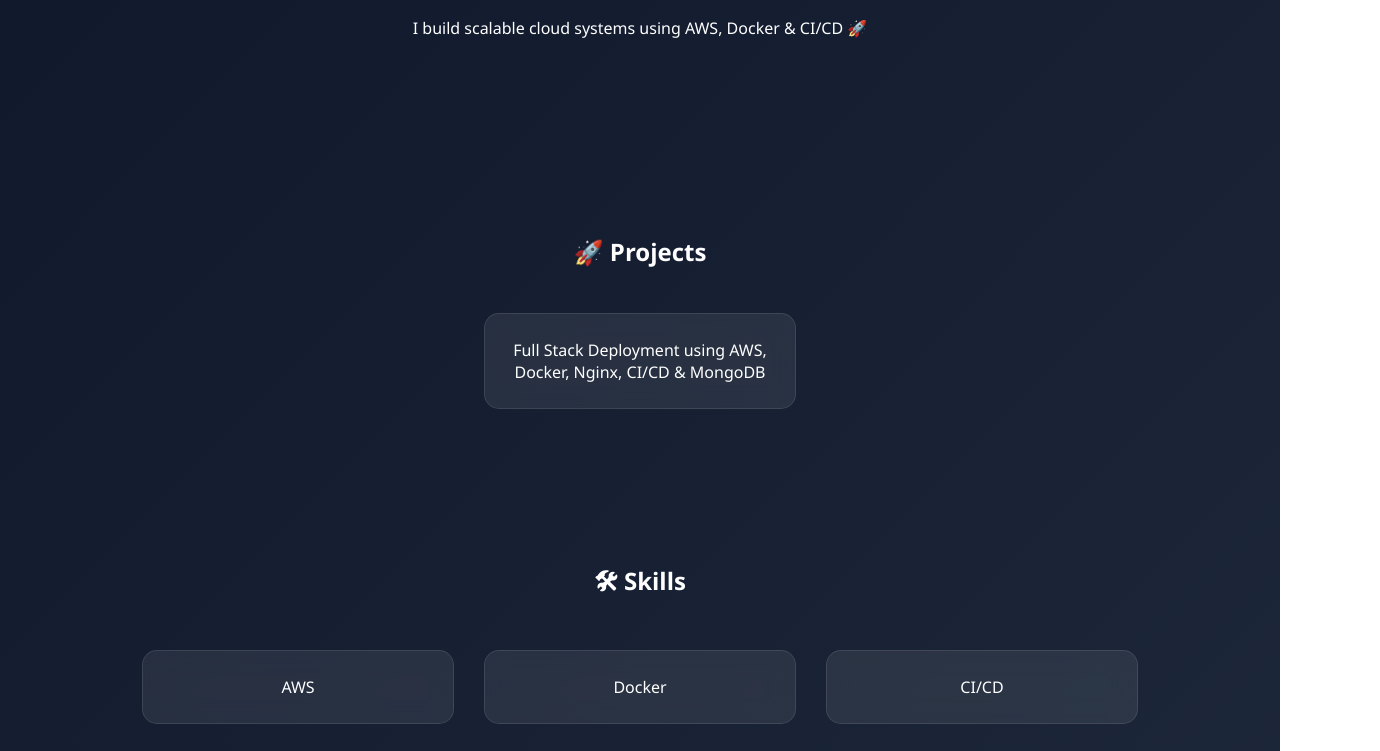
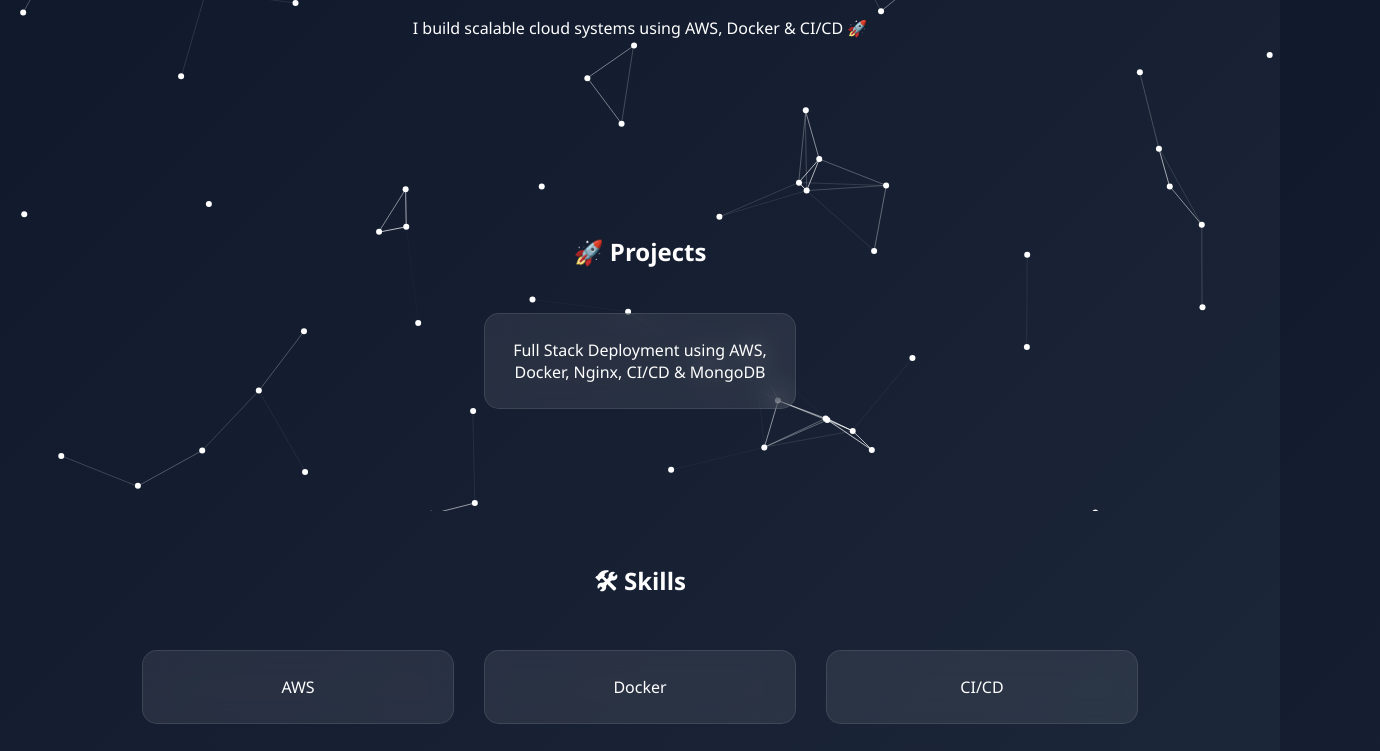
Before and after one commit to nailwalmayank3-droid/my-portfolio, a plain HTML site: page index.html in a window 1280 px wide. Shown: the part 289-1040 px from the top of the page, 1380 px wide, since content can reach past the window. Drawn offline with nearby package versions, Linux system fonts and the light colour scheme; no server answers.

Commit message:
final insane UI

```diff
--- a/index.html
+++ b/index.html
@@ -91,11 +91,30 @@
     margin: 5px auto;
     width: fit-content;
   }
+#particles-js {
+  position: fixed;
+  width: 100%;
+  height: 100%;
+  z-index: -1;
+}
+
+#progress {
+  position: fixed;
+  top: 0;
+  left: 0;
+  height: 4px;
+  background: #38bdf8;
+  width: 0%;
+  z-index: 999;
+}
 </style>
+<meta charset="UTF-8">
 <link href="https://unpkg.com/aos@2.3.4/dist/aos.css" rel="stylesheet">
 </head>
 
 <body>
+<div id="progress"></div>
+<div id="particles-js"></div>
 
 <header>
   <button onclick="toggleMode()">🌙 Toggle Mode</button>
@@ -103,7 +122,7 @@
 
 <div class="hero" data-aos="fade-up">
   <h1>Mayank Nailwal</h1>
-<p>I build scalable cloud systems using AWS, Docker & CI/CD 🚀</p>
+<p id="typing"></p>
 </div>
 
 <div class="section" data-aos="fade-right">
@@ -177,6 +196,42 @@
     duration: 1000
   });
 </script>
+<script src="https://unpkg.com/aos@2.3.4/dist/aos.js"></script>
+<script src="https://cdn.jsdelivr.net/npm/particles.js"></script>
+
+<script>
+AOS.init({ duration: 1000 });
+
+// typing effect
+const text = "I build scalable cloud systems using AWS, Docker & CI/CD 🚀";
+let i = 0;
+function typeEffect() {
+  if (i < text.length) {
+    document.getElementById("typing").innerHTML += text.charAt(i);
+    i++;
+    setTimeout(typeEffect, 40);
+  }
+}
+typeEffect();
+
+// particles
+particlesJS("particles-js", {
+  particles: {
+    number: { value: 60 },
+    size: { value: 3 },
+    move: { speed: 2 },
+    line_linked: { enable: true }
+  }
+});
+
+// scroll progress
+window.onscroll = function () {
+  let winScroll = document.documentElement.scrollTop;
+  let height = document.documentElement.scrollHeight - document.documentElement.clientHeight;
+  let scrolled = (winScroll / height) * 100;
+  document.getElementById("progress").style.width = scrolled + "%";
+};
+</script>
 
 </body>
 </html>
```
